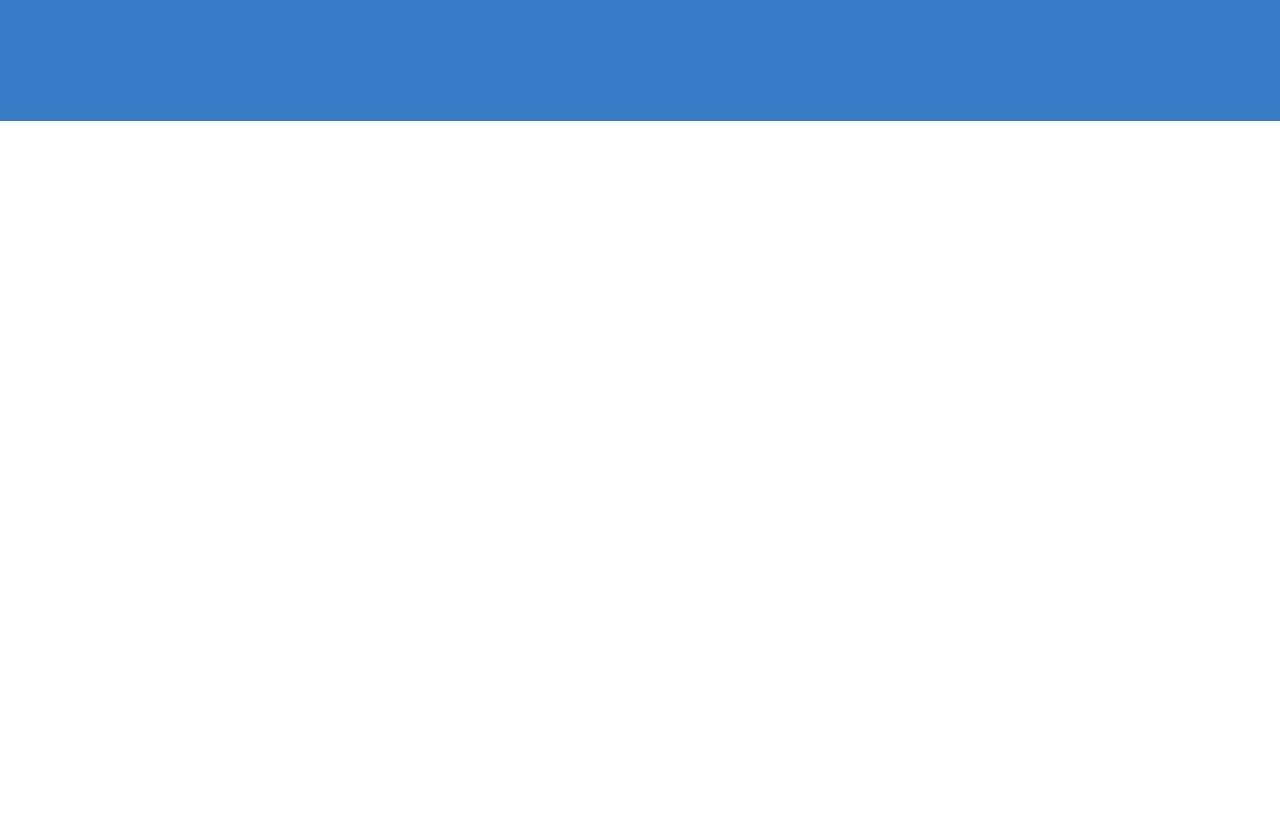
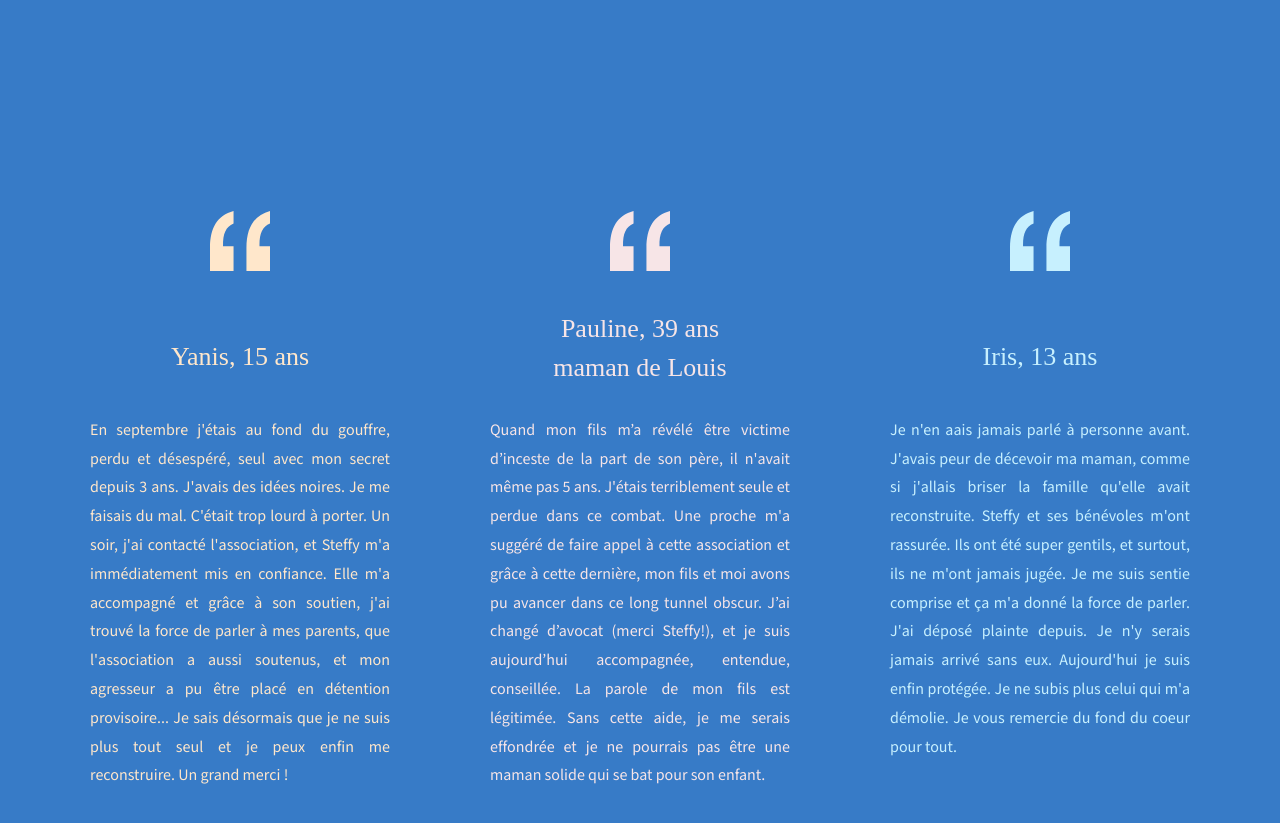
Before and after one commit to AdilBID/AssoCarl, a React (Vite) app: page / in a window 1280 px wide. Shown: the part 2920-3743 px from the top of the page. Before the commit the page ends 3041 px from the top, so only its background shows below. Built offline with nearby package versions, Linux system fonts and the light colour scheme; a web font is replaced by a local one.

Commit message:
Temoignage

```diff
--- /dev/null
+++ b/src/Components/temoignage/Temoignage.tsx
@@ -0,0 +1,50 @@
+const TemoignagesCard = () => {
+  const temoignages = [
+    {
+      id: 1,
+      nom: "Yanis, 15 ans",
+      description:
+        "En septembre j'étais au fond du gouffre, perdu et désespéré, seul avec mon secret  depuis 3 ans. J'avais des idées noires. Je me faisais du mal. C'était trop lourd à porter. Un soir, j'ai contacté l'association, et Steffy m'a immédiatement mis en confiance. Elle m'a accompagné et grâce à son soutien, j'ai trouvé la force de parler à mes parents, que l'association a aussi soutenus, et mon agresseur a pu être placé en détention provisoire... Je sais désormais que je ne suis plus tout seul et je peux enfin me reconstruire. Un grand merci !",
+    },
+    {
+      id: 2,
+      nom: "Pauline, 39 ans   maman de Louis",
+      description:
+        "Quand mon fils m’a révélé être victime d’inceste de la part de son père, il n'avait même pas 5 ans. J'étais terriblement seule et perdue dans ce combat. Une proche m'a suggéré de faire appel à cette association et grâce à cette dernière, mon fils et moi avons pu avancer dans ce long tunnel obscur. J’ai changé d’avocat (merci Steffy!), et je suis aujourd’hui accompagnée, entendue, conseillée. La parole de mon fils est légitimée. Sans cette aide, je me serais effondrée et je ne pourrais pas être une maman solide qui se bat pour son enfant.",
+    },
+    {
+      id: 3,
+      nom: "Iris, 13 ans",
+      description:
+        "Je n'en aais jamais parlé à personne avant. J'avais peur de décevoir ma maman, comme si j'allais briser la famille qu'elle avait reconstruite. Steffy et ses bénévoles m'ont rassurée. Ils ont été super gentils, et surtout, ils ne m'ont jamais jugée. Je me suis sentie comprise et ça m'a donné la force de parler. J'ai déposé plainte depuis. Je n'y serais jamais arrivé sans eux. Aujourd'hui je suis enfin protégée. Je ne subis plus celui qui m'a démolie. Je vous remercie du fond du coeur pour tout. ",
+    },
+  ];
+
+
+return (
+    <div className="temoignages-cards-container">
+      {temoignages.map(({ id, nom, description }) => {
+        // Vérifie si 'ans' est suivi d'autres textes
+        const parts = nom.split("ans");
+        const nomAffiche = parts.length > 1
+          ? (<span>{parts[0]}ans<br />{parts[1]}</span>)
+          : nom;
+
+        return (
+          <div key={id} className="temoignage">
+            <div className="temoignage-symbol">
+            <svg xmlns="http://www.w3.org/2000/svg" viewBox="40 40 120 120"><g>
+//         <path d="M40 160v-45.9c0-40.9 14.8-65 47.1-74.1v25.1c-15.4 6.6-21.5 20.3-21 45.4h21V160H40z" fill="#f9ec00" data-color="1"></path>
+//         <path d="M112.9 160v-45.9c0-40.9 14.8-65 47.1-74.1v25.1c-15.4 6.6-21.5 20.4-21 45.4h21V160h-47.1z" fill="#f9ec00" data-color="1"></path>
+//     </g></svg>
+            </div>
+            <div><h3 className="temoignage-title">{nomAffiche}</h3></div>
+            <p className="temoignage-description">{description}</p>
+          </div>
+        );
+      })}
+    </div>
+  );
+};
+
+export default TemoignagesCard;
--- /dev/null
+++ b/src/Components/temoignage/_Temoignage.scss
@@ -0,0 +1,58 @@
+.temoignages-cards-container {
+  display: flex;
+  background-color: $boston-blue;
+  justify-content: space-evenly;
+  padding: 30px 0;
+  flex-wrap: wrap;
+
+  .temoignage {
+    display: flex;
+    flex-direction: column;
+    justify-content: space-between;
+    align-items: center;
+    width: 300px;
+    margin: 30px 10px;
+
+    &-symbol {
+      justify-content: center;
+      width: 60px;
+      height: 100%;
+      margin: 30px 0;
+    }
+
+    &-title {
+      text-align: center;
+      font-size: 26px;
+      font-weight: 400;
+      font-family: "Black-mango";
+      min-height: 50px;
+      margin-bottom: 30px;
+    }
+
+    &-description {
+      font-size: 16px;
+      line-height: 1.8em;
+      text-align: justify;
+      min-height: 380px;
+    }
+
+    &:nth-child(1) {
+      color: $tequila;
+      path {
+        fill: $tequila;
+      }
+    }
+    &:nth-child(2) {
+      color: $vanilla-ice;
+      path {
+        fill: $vanilla-ice;
+      }
+    }
+    &:nth-child(3) {
+      color: $onahau;
+      path {
+        fill: $onahau;
+      }
+    }
+  }
+}
--- a/src/Pages/Home.tsx
+++ b/src/Pages/Home.tsx
@@ -6,6 +6,7 @@ import Dessin from "../assets/img/Draw.jpg";
 import Enfants from "../assets/img/Draw.jpg";
 import Rue from "../assets/img/Enfants.jpg";
 import Presentation from "../Components/presentation/Presentation";
+import TemoignagesCard from "../Components/temoignage/Temoignage";
 
 const images = [
   Dessin,
@@ -21,6 +22,7 @@ const Home: React.FC = () => {
     </div>
       <CardList></CardList>
       <Presentation></Presentation>
+      <TemoignagesCard></TemoignagesCard>
     </>
   );
 };
--- a/src/scss/main.scss
+++ b/src/scss/main.scss
@@ -14,3 +14,4 @@
 
 
 @import '../components/soutenir/Soutenir';
+@import '../Components/temoignage/Temoignage';
```
